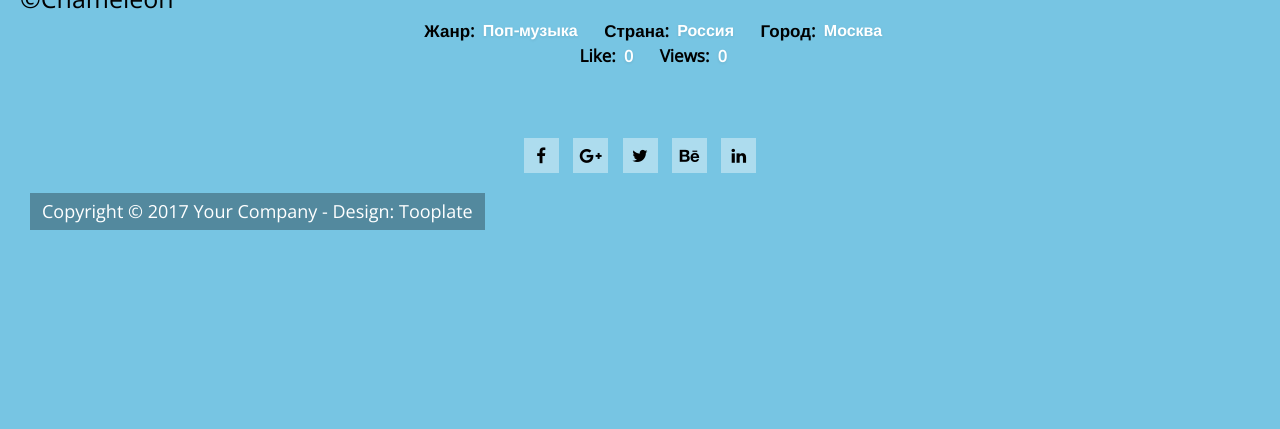
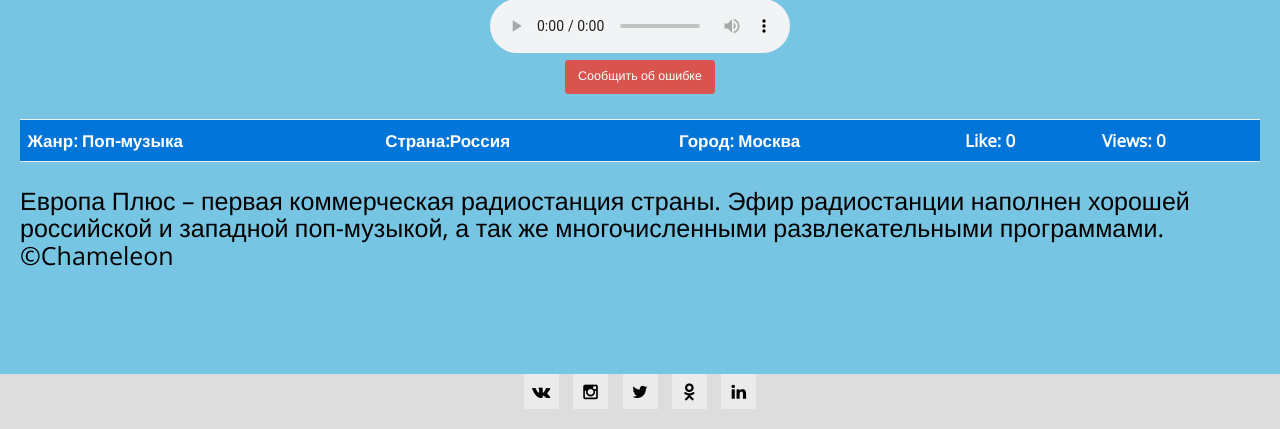
Before and after one commit to b1sqw1t/radio_fm, a Django app: a page that uses radio/templates/radioview.html in a window 1280 px wide. Shown: the part 550-979 px from the top of the page. Before the commit the page ends 780 px from the top, so only its background shows below. Run offline with Django 3.2, Linux system fonts and the light colour scheme; data comes from the database, SQL or seed files in the repository; both versions use the stored data as it was after the commit; lists and menus that the app fills with data are empty; some libraries are stand-ins or nearby versions.

Commit message:
Add files via upload

```diff
--- a/radio/models.py
+++ b/radio/models.py
@@ -47,19 +47,23 @@
         verbose_name =          'Радиостанция'
         verbose_name_plural =   'Радиостанции'
         db_table = 'Radioitem'
+        ordering = ['id']
 
-    radio_name =        models.CharField(max_length=15,verbose_name='Название',unique=True)
+    radio_name =        models.CharField(max_length=40,verbose_name='Название',unique=True)
     radio_description = models.TextField(verbose_name='Описание радиостанции')
     radio_style =       models.ForeignKey(Style,on_delete=models.CASCADE,verbose_name='Жанр')
     radio_flow =        models.URLField(blank=True,null=True,verbose_name="Ссылка на поток")
     radio_logo =        models.ImageField(upload_to='logo',verbose_name='Лого Радиостанции',blank=True)
+    radio_logo_link =   models.URLField(blank=True,verbose_name='Ссылка на изображение',max_length=200)
     radio_view =        models.IntegerField(default=0,verbose_name='Просмотры')
     radio_likes=        models.IntegerField(default=0,verbose_name='Лайки')
     radio_city =        models.ForeignKey(City,on_delete=models.CASCADE,verbose_name='Город',blank=True,null=True)
     created =           models.DateTimeField(auto_now_add=True, auto_now=False,verbose_name='Добавлен')
     changed =           models.DateTimeField(auto_now_add=False, auto_now=True,verbose_name='Редактирован')
 
-
+    def get_absolute_url(self):
+        from django.urls import reverse
+        return reverse('radioview', args=[str(self.id)])
     def __str__(self):
         return "%s" %self.radio_name
 
--- a/radio/templates/base/index.html
+++ b/radio/templates/base/index.html
@@ -49,7 +49,7 @@
                 <nav class="navbar">
                     <div class="tm-navbar-bg">
 
-                        <a class="navbar-brand text-uppercase" href="/"><i class="fa fa-gears tm-brand-icon"></i>Radio FM</a>
+                        <a class="navbar-brand text-uppercase" href="/"><i class="fa fa-gears tm-brand-icon"></i> Radio FM</a>
 
                         <button class="navbar-toggler hidden-lg-up" type="button" data-toggle="collapse" data-target="#tmNavbar">
                             &#9776;
@@ -64,6 +64,15 @@
                                 </li>
                                 <li class="nav-item">
                                     <a class="nav-link" href="index3.html">РОК</a>
+                                </li>
+                                <li class="nav-item">
+                                    <a class="nav-link" href="index4.html">Другие</a>
+                                </li>
+                                <li class="nav-item">
+                                    <a class="nav-link" href="index4.html">Другие</a>
+                                </li>
+                                <li class="nav-item">
+                                    <a class="nav-link" href="index4.html">Другие</a>
                                 </li>
                                 <li class="nav-item">
                                     <a class="nav-link" href="index4.html">Другие</a>
@@ -282,22 +291,20 @@
 
 
             </ul> <!-- .cd-hero-slider -->
-
-            <footer class="tm-footer">
+{% block footer %}
+    <footer class="tm-footer">
 
                 <div class="tm-social-icons-container text-xs-center">
-                    <a href="#" class="tm-social-link"><i class="fa fa-facebook"></i></a>
-                    <a href="#" class="tm-social-link"><i class="fa fa-google-plus"></i></a>
-                    <a href="#" class="tm-social-link"><i class="fa fa-twitter"></i></a>
-                    <a href="#" class="tm-social-link"><i class="fa fa-behance"></i></a>
+                    <a href="http://vk.com" class="tm-social-link"><i class="fa fa-vk"></i></a>
+                    <a href="http://instagram.com" class="tm-social-link"><i class="fa fa-instagram"></i></a>
+                    <a href="http://twitter.com" class="tm-social-link"><i class="fa fa-twitter"></i></a>
+                    <a href="http://odnoklassniki.ru" class="tm-social-link"><i class="fa fa-odnoklassniki"></i></a>
                     <a href="#" class="tm-social-link"><i class="fa fa-linkedin"></i></a>
                 </div>
 
-                <p class="tm-copyright-text">Copyright &copy; 2017 Your Company
+            </footer>
 
-                 - Design: Tooplate</p>
-
-            </footer>
+{% endblock %}
 
         </div> <!-- .cd-hero -->
 
--- a/radio/templates/radioview.html
+++ b/radio/templates/radioview.html
@@ -5,40 +5,43 @@
 {% block title_text_2 %}
 {% endblock %}
 
-<center><p><h1>Вы слушаете радио онлайн — {{ radioitem.radio_name }}</h1></p>
-    <hr>
+<center><p><h1>Вы слушаете радио онлайн — {{ radioitem.radio_name }}</h1></p></center>
+<div><img src="{{ radioitem.radio_logo_link }}" width="300" height="300"></div>
+<div align="center">
+    <audio controls autoplay><source src="{{ radioitem.radio_flow }}" type="audio/mpeg">
+            Тег audio не поддерживается вашим браузером.
+    </audio>
+</div><div align="center">
+    <a href ="#"><button type="button" class="btn btn-danger btn-lg">Сообщить об ошибке</button></a>
+</div>
+<br>
+<div>
+    <table class="table table-dark">
 
-        <audio controls><source src="{{ radioitem.radio_flow }}" type="audio/mpeg">
-            Тег audio не поддерживается вашим браузером.
-        </audio>
-    </center>
-
-<div>
-
-    <hr>
+            <tbody>
+            <tr class="bg-primary">
+                <th scope="col">Жанр:  {{ radioitem.radio_style }} </th>
+                <th scope="col">Страна:{{ radioitem.radio_city.country }}</th>
+                <th scope="col">Город: {{ radioitem.radio_city }}        </th>
+                <th scope="col">Like:  {{ radioitem.radio_likes }}       </th>
+                <th scope="col">Views: {{ radioitem.radio_view }}        </th>
+            </tr>
+            <tr>
+                <th></th>
+                <th></th>
+                <th></th>
+                <th></th>
+                <th></th>
+        </tr>
+        <tbody>
+        </table>
+</div>
     <div >
     <div><h1>{{ radioitem.radio_description }}</h1></div>
     <div align="center">
-        {% with tab='&nbsp;&nbsp;&nbsp;&nbsp;&nbsp;&nbsp;' space='&nbsp;&nbsp;' %}
-        <table>
-            <tr>
-                <td><strong>{{ tab }}Жанр: </strong></td>
-                <td><p><strong> {{ space }}{{ radioitem.radio_style }}</strong></p></td>
-                <td><strong>{{ tab }}Страна: </strong></td>
-                <td><p><strong> {{ space }}{{ radioitem.radio_city.country }}</strong></p></td>
-                <td><strong>{{ tab }}Город: </strong></td>
-                <td><p><strong> {{ space }}{{ radioitem.radio_city }}</strong></p></td>
-            </tr>
-        </table>
-        <table>
-            <tr>
-                <td><strong>{{ tab }}Like: </strong></td>
-                <td><p><strong> {{ space }}{{ radioitem.radio_likes }}</strong></p></td>
-                <td><strong>{{ tab }}Views: </strong></td>
-                <td><p><strong> {{ space }}{{ radioitem.radio_view }}</strong></p></td>
-            </tr>
-        </table>
-        {% endwith %}
+
+
+
         </div>
     </div>
 </div>
@@ -46,3 +49,17 @@
 
 
 {% endblock %}
+{% block footer %}
+
+
+                <div class="tm-social-icons-container text-xs-center">
+                    <a href="http://vk.com" class="tm-social-link"><i class="fa fa-vk"></i></a>
+                    <a href="http://instagram.com" class="tm-social-link"><i class="fa fa-instagram"></i></a>
+                    <a href="http://twitter.com" class="tm-social-link"><i class="fa fa-twitter"></i></a>
+                    <a href="http://odnoklassniki.ru" class="tm-social-link"><i class="fa fa-odnoklassniki"></i></a>
+                    <a href="#" class="tm-social-link"><i class="fa fa-linkedin"></i></a>
+                </div>
+
+
+
+{% endblock %}
--- a/radio/urls.py
+++ b/radio/urls.py
@@ -19,9 +19,9 @@
 
 
 urlpatterns = [
-    re_path('^radio(?P<radioid>[0-9]{1})/$/?$',   views.viewradio.as_view(),  name='radioview'),
-    re_path('^index2$',         views.index2,               name='index2'),
-    re_path('',                 views.index.as_view(),      name='index'),
+    re_path('^radio(?P<radioid>[0-9])/?$',   views.viewradio.as_view(),  name='radioview'),
+    re_path('^index2$',                      views.index2,               name='index2'),
+    re_path('',                              views.index.as_view(),      name='index'),
 
 ]
 #Ссылки на радио
--- a/radio/views.py
+++ b/radio/views.py
@@ -1,40 +1,35 @@
-from django.shortcuts import render
+from django.shortcuts import render,redirect
 from radio.models import Radioitem,City,Country
 from django.views.generic import list,base
 class index(list.ListView):
     template_name = 'index.html'
     model = Radioitem
-    paginate_by = 4
-    pk_url_kwarg = 'radioid'
+    paginate_by = 12
+
 
     def get_context_data(self,**kwargs):
         context= super(index,self).get_context_data(**kwargs)
-        context['ccity'] = 'БЛЯДЬ'
         return context
 
 class viewradio(base.TemplateView):
     template_name = 'radioview.html'
+
+
     def get(self,request,*args,**kwargs):
         try:
-            self.radioid = self.args[0]
+            self.radioid = self.kwargs['radioid']
         except:
-            self.radioid = 1
+            return redirect('index')
         return super(viewradio,self).get(request,*args,**kwargs)
 
     def get_context_data(self, **kwargs):
         context = super(viewradio,self).get_context_data(**kwargs)
         context['radioitem'] = Radioitem.objects.get(id=self.radioid)
         context['title'] = context['radioitem'].radio_name
+        return context
 
-        return context
-    #  = args[0]
-    #
-    # def get(self,request,*args,**kwargs):
-    #     self.radio_id = self.args[0]
-    #     return super(viewradio,self).get(request,*args,**kwargs)
-
-    # def get_queryset(self):
-    #     return Radioitem.objects.get(id=self.radio_id)
+    def get_queryset(self):
+        return Radioitem.objects.get(id=self.radioid)
 
 def index2(request):
     radioitem = Radioitem.objects.get(id=1)
```
Also changed, not shown: radio/templates/index.html (+5 -4 lines), db.sqlite3, radio/migrations/0001_initial.py (added), radio/migrations/0002_auto_20180416_2336.py (added).
